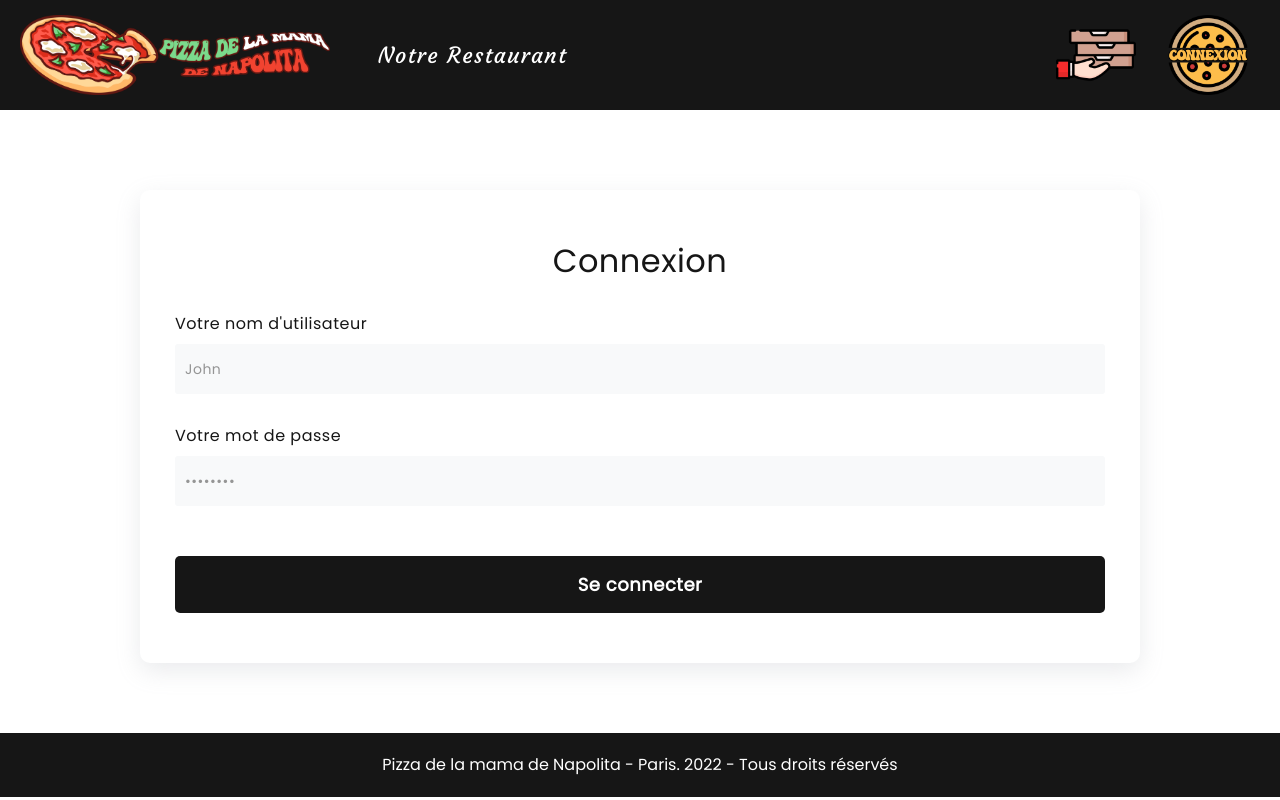
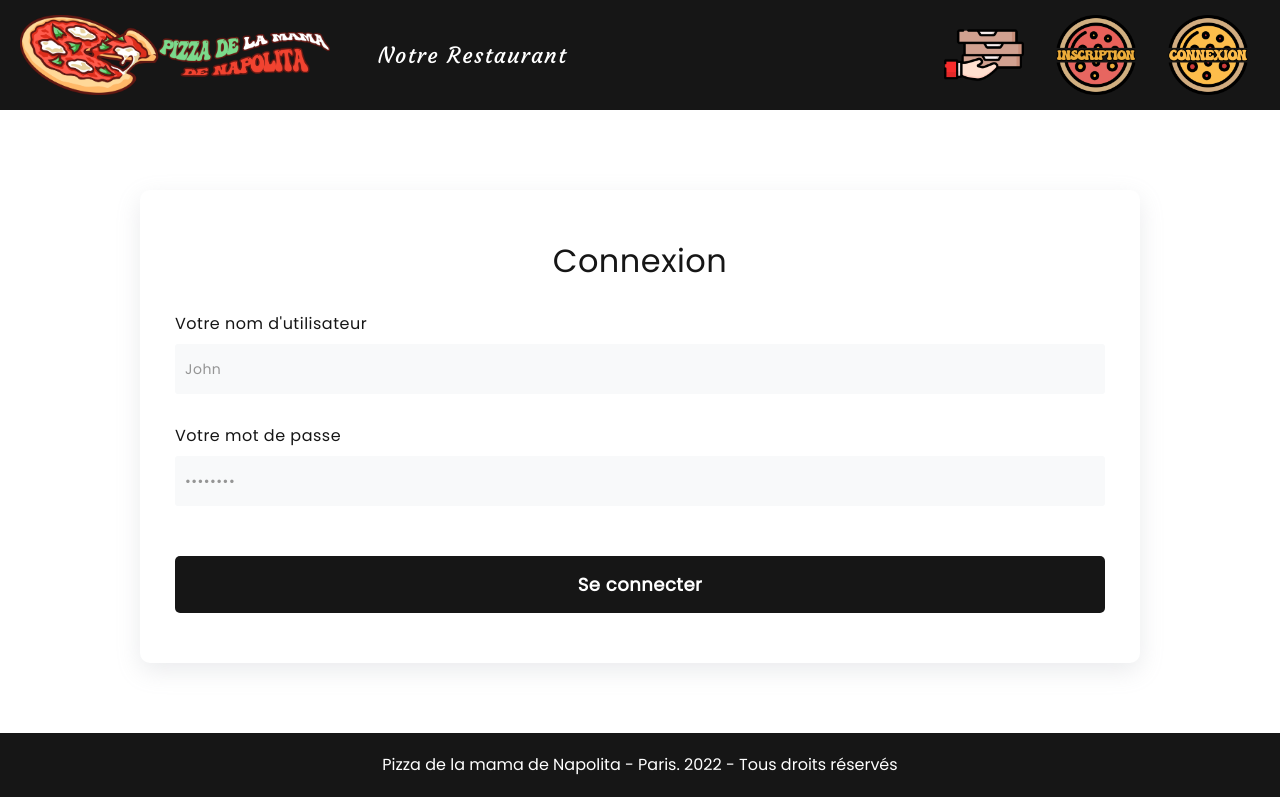
Before and after one commit to bastien-cordier/resto-ipssi, a React (Create React App) app in the folder front/: page /connexion in a window 1280 px wide. Built offline with nearby package versions, Linux system fonts and the light colour scheme.

Commit message:
bouton inscription

```diff
--- a/front/src/components/Header/Header.js
+++ b/front/src/components/Header/Header.js
@@ -40,6 +40,13 @@ export default class Header extends Component {
             style={{ height: "80px" }}
           />
         </a>
+        <a href="/inscription" className="logo-inscription">
+          <img
+            src="/assets/inscription.png"
+            alt="logo"
+            style={{ height: "80px" }}
+          />
+        </a>
         <a href="/connexion" className="logo-connexion">
           <img
             src="/assets/connexion.png"
--- a/front/src/components/Header/Header.scss
+++ b/front/src/components/Header/Header.scss
@@ -13,7 +13,8 @@
   }
 
   .logo-connexion,
-  .logo-commander {
+  .logo-commander,
+  .logo-inscription{
     margin-right: 2em;
     transition: 0.4s;
 
```
Also changed, not shown: front/public/assets/inscription.png (added).
